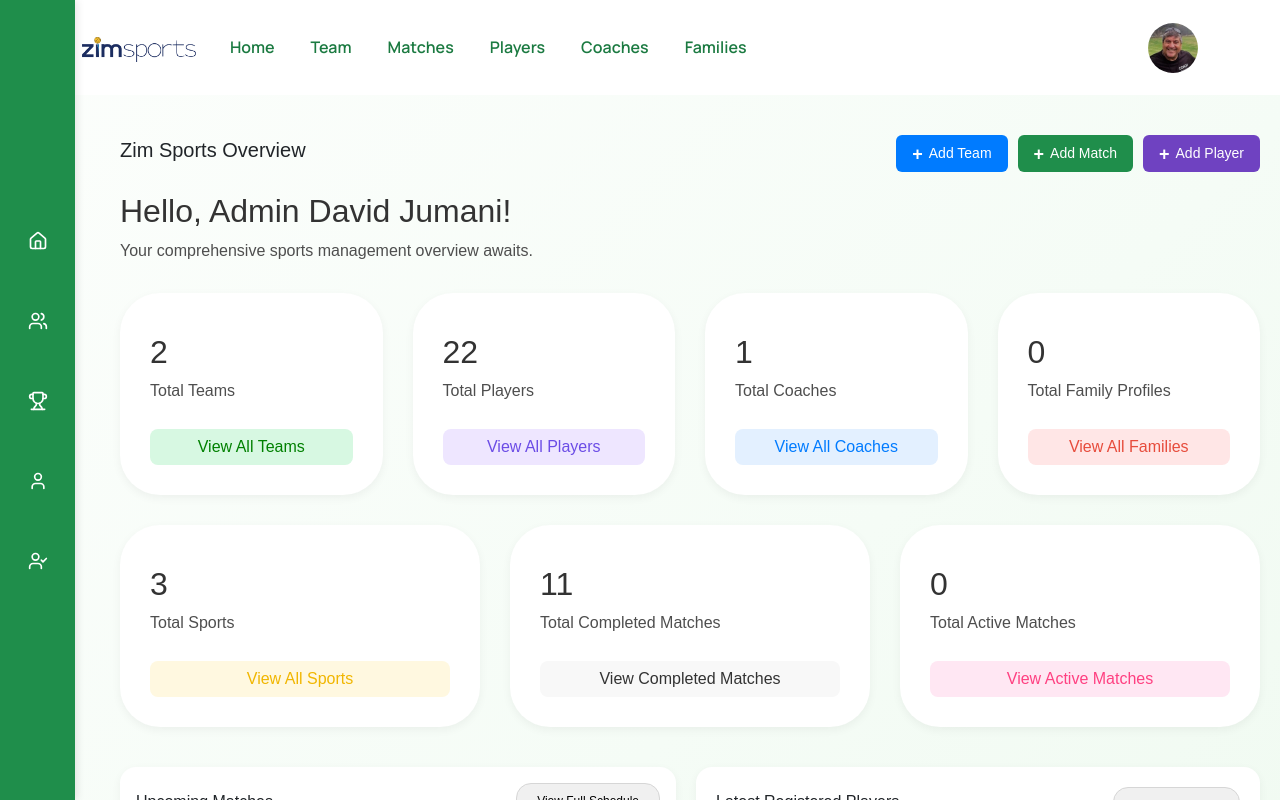
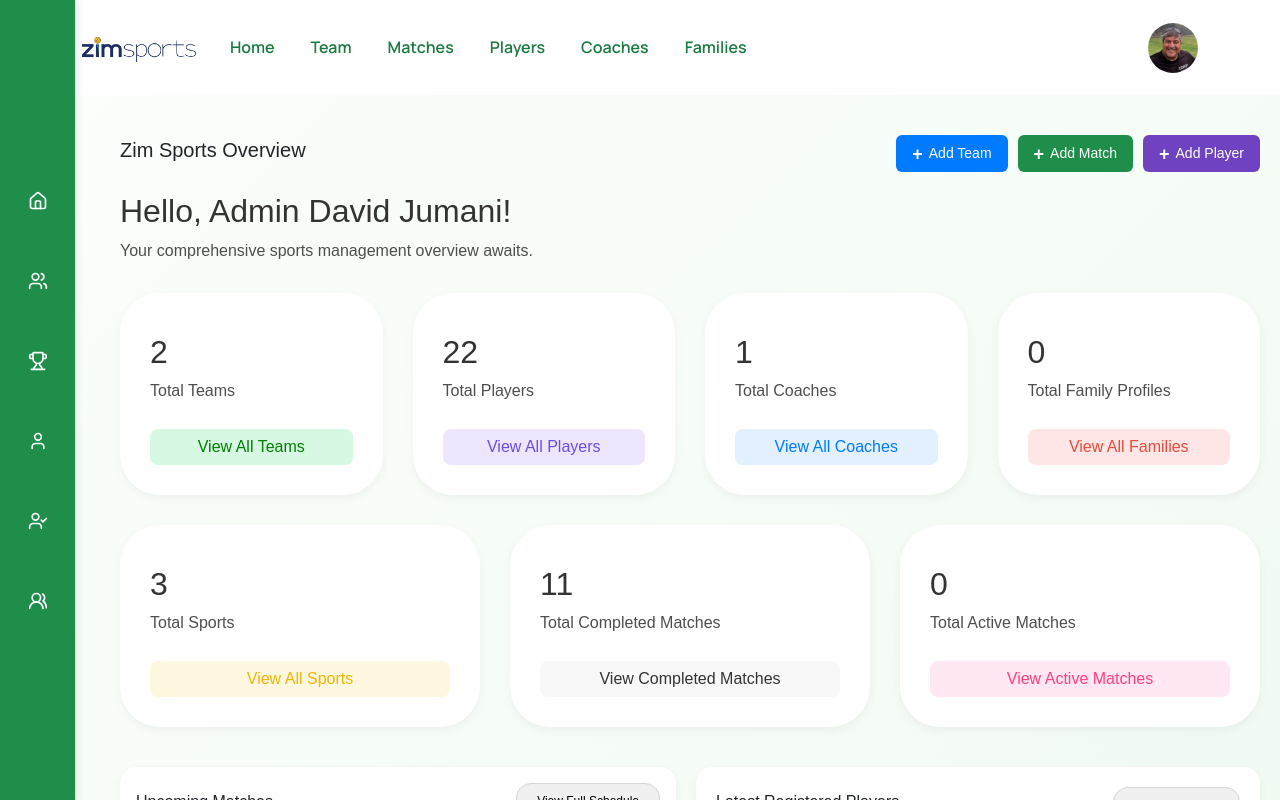
Before and after one commit to Zeeshanprojects/ZimSportsWebsite, a React (Vite) app in the folder zimsports/: page /dashboard in a window 1280 px wide. Built offline with nearby package versions, Linux system fonts and the light colour scheme; the HTML template or start-up script is replaced by a standard one.

Commit message:
code updated

```diff
--- a/zimsports/src/Components/DashboardSidebar.jsx
+++ b/zimsports/src/Components/DashboardSidebar.jsx
@@ -1,6 +1,6 @@
 import React from "react";
 import { Link } from "react-router-dom";
-import { Home, Users, Trophy, UserCheck, User } from "lucide-react";
+import { Home, Users, Trophy, UserCheck, User,UsersRound } from "lucide-react";
 import "../assets/CSS/DashboardSidebar.css";
 export default function DashboardSidebar() {
   return (
@@ -33,6 +33,11 @@ export default function DashboardSidebar() {
               <UserCheck size={20} />
             </Link>
           </li>
+          <li data-tooltip="Families">
+  <Link to="/families" style={{ color: "white", textDecoration: "none" }}>
+    <UsersRound size={20} />
+  </Link>
+</li>
         </ul>
       </aside>
     </>
```
